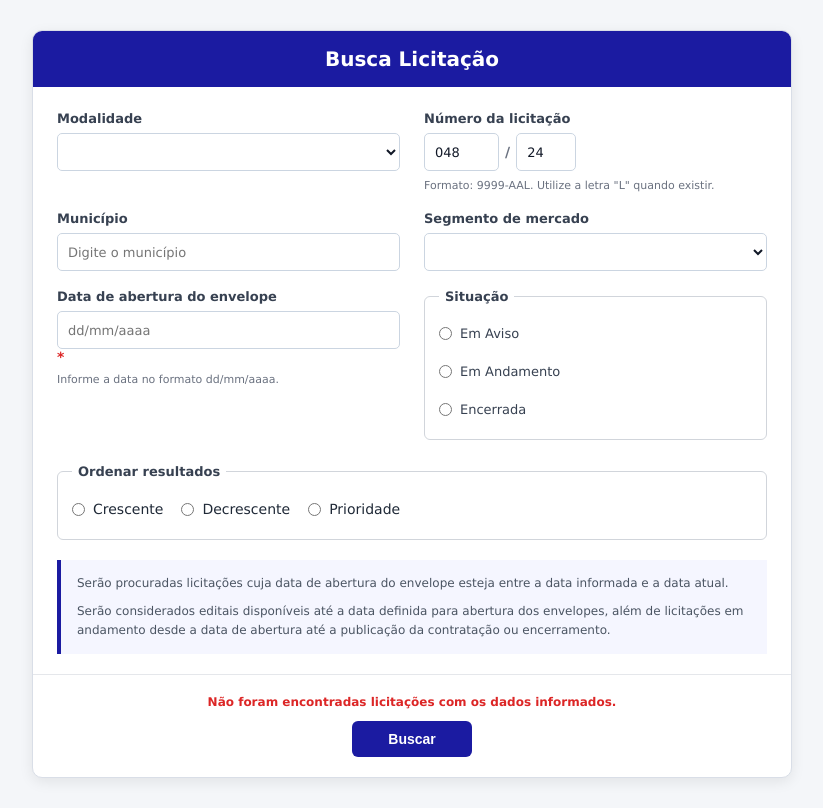
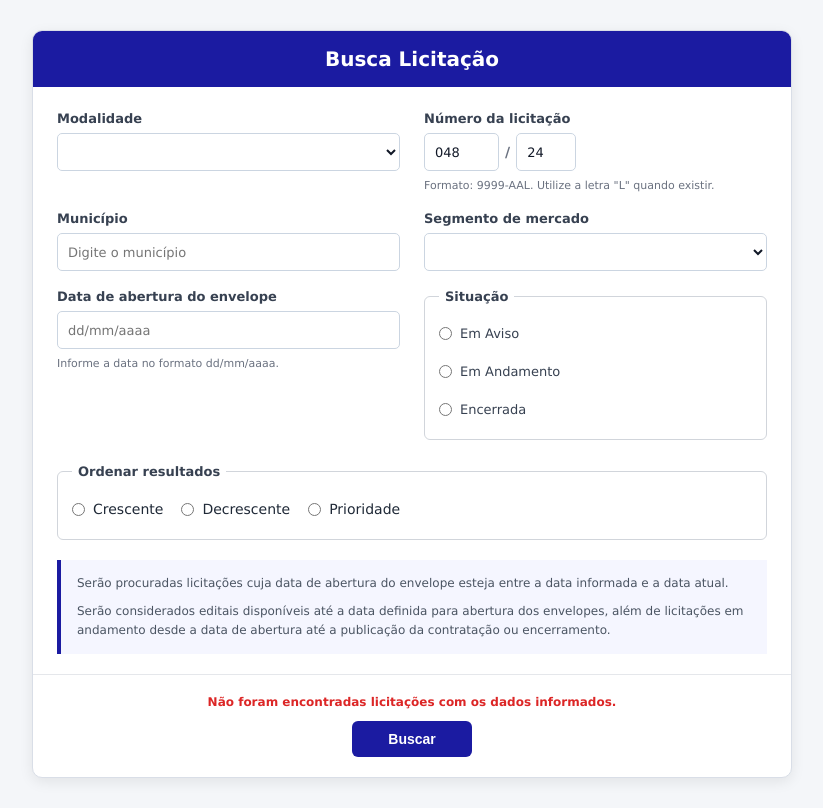
Before and after one commit to FelypeDantas/licitacao, a plain HTML site: page index.html in a window 1280 px wide. Shown: the whole page, without its empty margins (228-1051 px from the left). Drawn offline with Linux system fonts and the light colour scheme.

Commit message:
Fix HTML encoding issues in index.html

```diff
--- a/index.html
+++ b/index.html
@@ -142,12 +142,6 @@
                             placeholder="dd/mm/aaaa"
                         >
 
-                        <span
-                            id="CompareValidator1"
-                            class="validation-error"
-                        >
-                            *
-                        </span>
 
                     </div>
 
```
